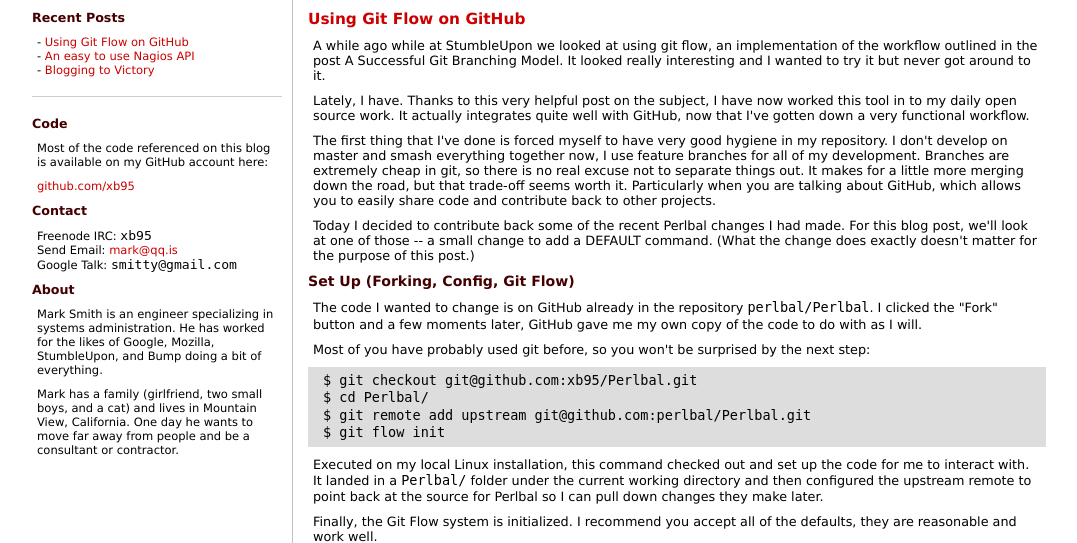
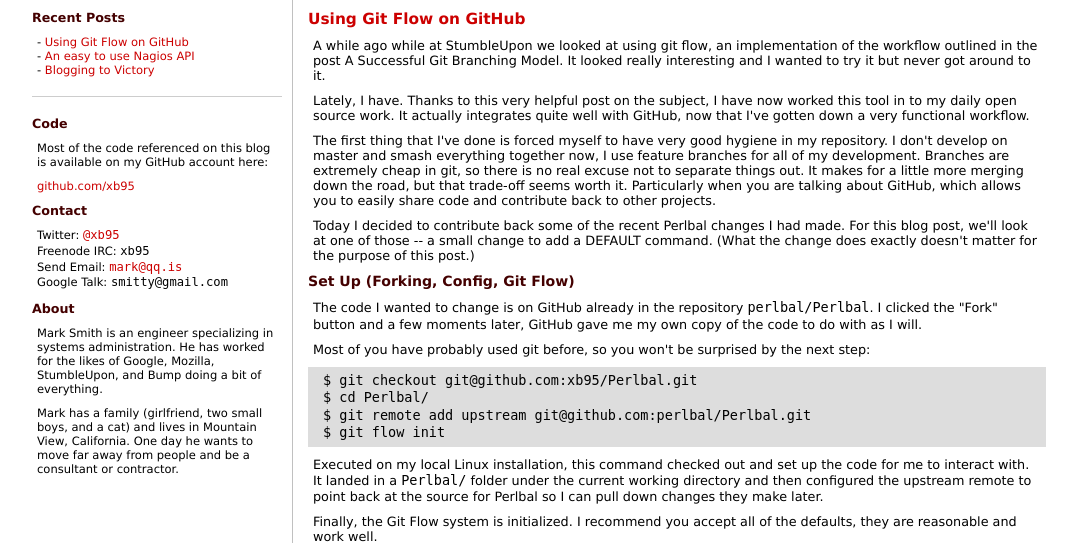
Before and after one commit to zorkian/aurora, a Flask app: page / in a window 1280 px wide. Shown: the part 64-607 px from the top of the page, without its empty margins (96-1173 px from the left). Run offline with Flask 2, Linux system fonts and the light colour scheme; some libraries are stand-ins or nearby versions.

Commit message:
style updates, tt is deprecated

```diff
--- a/static/css/aurora.css
+++ b/static/css/aurora.css
@@ -105,9 +105,6 @@ code {
     font-size: 1.3em;
     line-height: 130%;
 }
-tt {
-    font-size: 1.4em;
-}
 a {
     color: #cc0000;
     text-decoration: none;
--- a/templates/sidebar.html
+++ b/templates/sidebar.html
@@ -7,9 +7,10 @@ account here:</p>
 
 <h2>Contact</h2>
 
-<p>Freenode IRC: <tt>xb95</tt><br />
-Send Email: <a href="mailto:mark@qq.is">mark@qq.is</a><br />
-Google Talk: <tt>smitty@gmail.com</tt></p>
+<p>Twitter: <code><a href="http://twitter.com/#!/xb95">@xb95</a></code><br />
+Freenode IRC: <code>xb95</code><br />
+Send Email: <code><a href="mailto:mark@qq.is">mark@qq.is</a></code><br />
+Google Talk: <code>smitty@gmail.com</code></p>
 
 <h2>About</h2>
 
```
